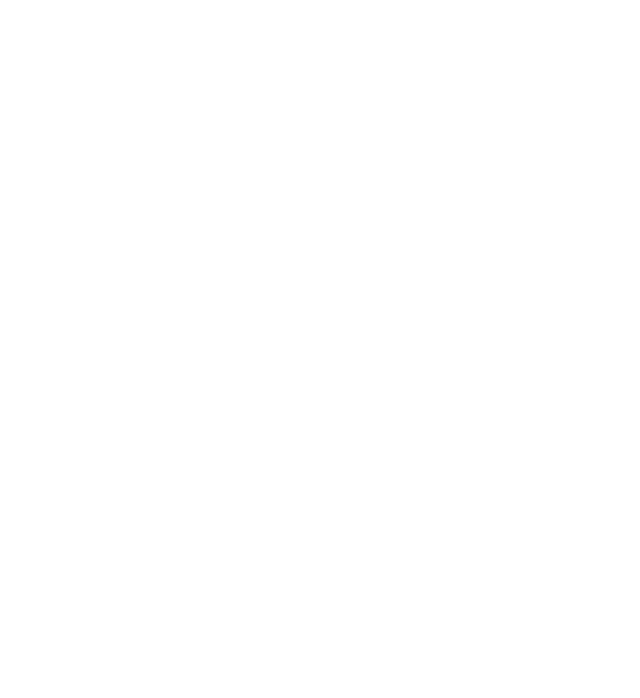
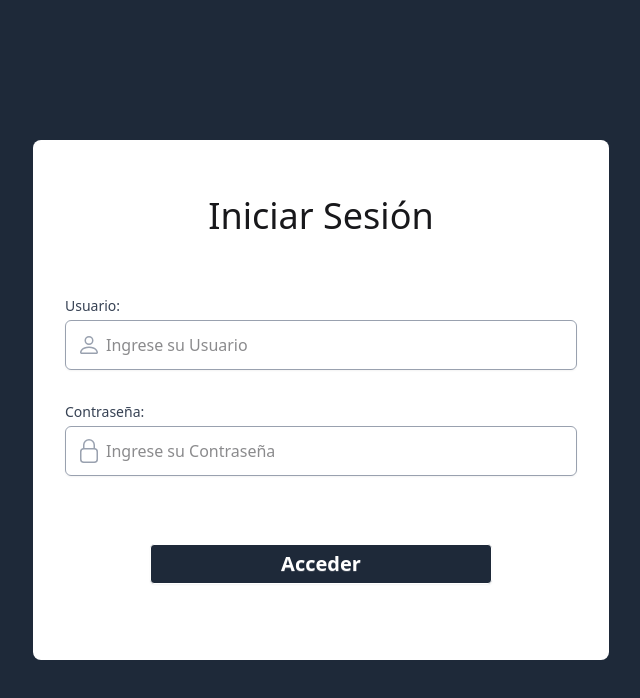
Before and after one commit to RitoTorri/App-Web-Trans-Services, a React (Vite) app in the folder Proyecto-4/: page /login in a window 1280 px wide. Before the commit this address had no page. Shown: the top 698 px of the page, without its empty margins (319-959 px from the left). Built offline with nearby package versions, Linux system fonts and the light colour scheme.

Commit message:
conexion del login con la api

```diff
--- a/Proyecto-4/src/App.tsx
+++ b/Proyecto-4/src/App.tsx
@@ -8,27 +8,28 @@
 import Clientes from "./pages/Clientes";
 import Nominas from "./pages/Nominas";
 import Vehiculos from "./pages/Vehiculos";
-import Layout from "./components/Layout";
+import ProtectedRoute from "./Routes/ProtectedRoute";
 
-function App(){
-    return(
+function App() {
+  return (
     <BrowserRouter>
       <Routes>
         <Route path="/" element={<InicioSesion />} />
+        <Route path="/login" element={<InicioSesion />} />
 
-            <Route element={<Layout/>}>
-            <Route path="/paginainicio" element={<PaginaInicio/>}/>
-            <Route path="/empleados" element={<Empleados/>}/>
-            <Route path="/servicios" element={<Servicios/>}/>
-            <Route path="/cuentas" element={<Cuentas/>}/>
-            <Route path="/proveedores" element={<Proveedores/>}/>
-            <Route path="/clientes" element={<Clientes/>}/>
-            <Route path="/vehiculos" element={<Vehiculos/>}/>
-            <Route path="/nominas" element={<Nominas/>}/>
+        <Route element={<ProtectedRoute />}>
+          <Route path="/paginainicio" element={<PaginaInicio />} />
+          <Route path="/empleados" element={<Empleados />} />
+          <Route path="/servicios" element={<Servicios />} />
+          <Route path="/cuentas" element={<Cuentas />} />
+          <Route path="/proveedores" element={<Proveedores />} />
+          <Route path="/clientes" element={<Clientes />} />
+          <Route path="/vehiculos" element={<Vehiculos />} />
+          <Route path="/nominas" element={<Nominas />} />
         </Route>
       </Routes>
     </BrowserRouter>
-    )
+  );
 }
 
 export default App;
--- /dev/null
+++ b/Proyecto-4/src/Routes/ProtectedRoute.tsx
@@ -0,0 +1,21 @@
+import { Navigate, Outlet, useLocation } from "react-router-dom";
+import Layout from "../components/Layout";
+
+const AUTH_TOKEN_KEY = "token";
+
+function ProtectedRoute() {
+  const location = useLocation();
+  const isAuth = localStorage.getItem(AUTH_TOKEN_KEY);
+
+  if (!isAuth) {
+    return <Navigate to="/login" replace state={{ from: location }} />;
+  }
+
+  return (
+    <Layout>
+      <Outlet />
+    </Layout>
+  );
+}
+
+export default ProtectedRoute;
--- a/Proyecto-4/src/components/VentasGrafica.tsx
+++ b/Proyecto-4/src/components/VentasGrafica.tsx
@@ -28,7 +28,7 @@
 export function VentasGrafica() {
   return (
     // ResponsiveContainer se asegura de que el gráfico se ajuste a su contenedor
-    <div className="p-5 rounded-lg shadow-sm bg-white h-90">
+    <div className="p-5 rounded-lg shadow-sm bg-white h-90 border border-gray-400">
       {/* 💡 Usa clases de Tailwind para estilizar el contenedor (div) */}
       <h2 className="text-xl pl-18 font-medium text-gray-800">Resumen Financiero Semestral</h2>
 
--- a/Proyecto-4/src/pages/InicioSesion.tsx
+++ b/Proyecto-4/src/pages/InicioSesion.tsx
@@ -1,12 +1,107 @@
-import { Link } from "react-router-dom";
+import type React from "react";
+import { useState } from "react";
+import { apiUrl } from "../services/apiLogin";
+import { useNavigate } from "react-router-dom";
+
+interface LoginFormState {
+  username: string;
+  password: string;
+}
+
+interface LoginState {
+  form: LoginFormState;
+  error: boolean;
+  errorMsg: string;
+}
+
+const initialState: LoginState = {
+  form: {
+    username: "",
+    password: "",
+  },
+  error: false,
+  errorMsg: "",
+};
 
 function InicioSesion() {
+  const [state, setState] = useState<LoginState>(initialState);
+  const [isLoading, setIsLoading] = useState<boolean>(false);
+  const navigate = useNavigate();
+
+  const handleInputChange = (e: React.ChangeEvent<HTMLInputElement>) => {
+    const { name, value } = e.target;
+
+    setState((prevState) => ({
+      ...prevState,
+      form: {
+        ...prevState.form,
+        [name]: value,
+      },
+      error: false,
+      errorMsg: "",
+    }));
+  };
+
+  const manejadorSubmit = async (e: React.FormEvent) => {
+    e.preventDefault();
+    setIsLoading(true);
+
+    setState((prevState) => ({ ...prevState, error: false, errorMsg: "" }));
+
+    try {
+      const { username, password } = state.form;
+
+      const response = await fetch(apiUrl, {
+        method: "POST",
+        headers: { "Content-Type": "application/json" },
+        body: JSON.stringify({ username, password }),
+      });
+
+      if (!state.form.username || !state.form.password) {
+        setState((prev) => ({
+          ...prev,
+          error: true,
+          errorMsg: "Por favor, completa todos los campos.",
+        }));
+        return; // Detiene el envío
+      }
+
+      const data = await response.json();
+
+      if (response.ok) {
+        localStorage.setItem("token", data.token);
+        navigate("/paginainicio", { replace: true });
+      } else {
+        setState((prevState) => ({
+          ...prevState,
+          error: true,
+          errorMsg: "Credenciales Incorrectas.",
+        }));
+      }
+    } catch (error) {
+      console.error("Error de red o conexion: ", error);
+      setState((prevState) => ({
+        ...prevState,
+        error: true,
+        errorMsg: "No se puede conectar al servidor.",
+      }));
+    } finally {
+      setIsLoading(false);
+    }
+  };
+
+  const isUserNameError = state.error && !state.form.username;
+  const isPasswordError = state.error && !state.form.password;
+
   return (
     <>
       <main className="flex h-screen justify-center items-center bg-gray-800 ">
         <section className="w-xl h-130 flex flex-col justify-center items-center bg-white rounded-lg ">
           <h1 className="text-4xl mb-15 ">Iniciar Sesión</h1>
-          <form action="" className="flex flex-col w-lg gap-2 ">
+          <form
+            onSubmit={manejadorSubmit}
+            className="flex flex-col w-lg gap-2 "
+          >
             <div className="mb-4">
               <label
                 htmlFor="usuario"
@@ -22,34 +117,47 @@
                   fill="currentColor"
                   className="bi bi-person absolute left-3 top-1/2 text-gray-400 h-6 w-6 "
                   viewBox="0 0 16 16"
-                  style={{ top: '45%', transform: 'translateY(calc(-50% - 1px))' }}
+                  style={{
+                    top: "45%",
+                    transform: "translateY(calc(-50% - 1px))",
+                  }}
                 >
                   <path d="M8 8a3 3 0 1 0 0-6 3 3 0 0 0 0 6m2-3a2 2 0 1 1-4 0 2 2 0 0 1 4 0m4 8c0 1-1 1-1 1H3s-1 0-1-1 1-4 6-4 6 3 6 4m-1-.004c-.001-.246-.154-.986-.832-1.664C11.516 10.68 10.289 10 8 10s-3.516.68-4.168 1.332c-.678.678-.83 1.418-.832 1.664z" />
                 </svg>
                 <input
                   type="text"
-                  className="border  border-gray-400 rounded-md mb-2 shadow-xs w-full py-3 pl-10 pr-3 focus:outline-none focus:ring-2 focus:ring-gray-300 focus:border-gray-300 transition-all ease-in"
+                  className={`border border-gray-400 rounded-md mb-2 shadow-xs w-full py-3 pl-10 pr-3 focus:outline-none focus:ring-2 focus:ring-gray-300 focus:border-gray-300 transition-all ease-in
+                    ${
+                      isUserNameError
+                        ? "border-red-500 ring-red-500 "
+                        : "border-gray-400"
+                    }`}
                   placeholder="Ingrese su Usuario"
-                  name="usuario"
+                  name="username"
+                  value={state.form.username}
+                  onChange={handleInputChange}
                 />
               </div>
             </div>
 
             <div>
               <label
-               htmlFor="contraseña"
-               className="block text-sm font-medium text-gray-700 mb-1">
+                htmlFor="contraseña"
+                className="block text-sm font-medium text-gray-700 mb-1"
+              >
                 Contraseña:
               </label>
 
               <div className="relative">
                 <svg
                   xmlns="http://www.w3.org/2000/svg"
-
                   fill="currentColor"
                   className="bi bi-lock absolute left-3 top-1/2  text-gray-400 h-6 w-6"
                   viewBox="0 0 16 16"
-                  style={{ top: '45%', transform: 'translateY(calc(-50% - 1px))' }}
+                  style={{
+                    top: "45%",
+                    transform: "translateY(calc(-50% - 1px))",
+                  }}
                 >
                   <path
                     fill-rule="evenodd"
@@ -58,18 +166,38 @@
                 </svg>
                 <input
                   type="password"
-                  className="border border-gray-400 rounded-md mb-2 shadow-xs w-full py-3 pl-10 pr-3 focus:outline-none focus:ring-2 focus:ring-gray-300 focus:border-gray-300 transition-all ease-in"
+                  className={`border border-gray-400 rounded-md mb-2 shadow-xs w-full py-3 pl-10 pr-3 focus:outline-none focus:ring-2 focus:ring-gray-300 focus:border-gray-300 transition-all ease-in
+                    ${
+                      isPasswordError
+                        ? "border-red-500 ring-red-500 "
+                        : "border-gray-400"
+                    }`}
                   placeholder="Ingrese su Contraseña"
-                  name="contraseña"
+                  name="password"
+                  value={state.form.password}
+                  onChange={handleInputChange}
                 />
               </div>
             </div>
-            <Link
-              to="/paginainicio"
-              className="btn btn-outline shadow-xs w-2/3 self-center m-10 text-xl text-white bg-gray-800 hover:bg-gray-900"
+            <div className="min-h-6">
+              {state.error && (
+                <p className="text-center text-red-500 text-sm m-0">
+                  {state.errorMsg}
+                </p>
+              )}
+            </div>
+            <button
+              disabled={isLoading}
+              className="btn btn-outline shadow-xs w-2/3 self-center m-5 text-xl text-white bg-gray-800 hover:bg-gray-900"
             >
-              Acceder
-            </Link>
+              {isLoading ? (
+                <div className="w-full flex items-center justify-center py-6">
+                  <span className="loading loading-spinner loading-xl"></span>
+                </div>
+              ) : (
+                "Acceder"
+              )}
+            </button>
           </form>
         </section>
       </main>
--- a/Proyecto-4/src/pages/PaginaInicio.tsx
+++ b/Proyecto-4/src/pages/PaginaInicio.tsx
@@ -1,4 +1,3 @@
-import foto from "../assets/icono-usuario.png";
 import { VentasGrafica } from "../components/VentasGrafica";
 import TasasDivisas from "../components/TasasDivisas";
 
@@ -6,10 +5,9 @@
   return (
     <>
       <main className="min-h-screen">
-
         <section className="p-4">
-          <TasasDivisas/>
-        <VentasGrafica/>
+          <TasasDivisas />
+          <VentasGrafica />
         </section>
       </main>
     </>
--- /dev/null
+++ b/Proyecto-4/src/services/apiLogin.ts
@@ -0,0 +1 @@
+export const apiUrl = "http://localhost:3000/api/trans/services/login";
```
Also changed, not shown: Proyecto-4/src/components/Layout.tsx (+8 -6 lines), Proyecto-4/src/components/SideBar.tsx (+20 -35 lines), Proyecto-4/src/components/TasasDivisas.tsx (+6 -6 lines). Lines whose indentation alone changed are shown as unchanged.
